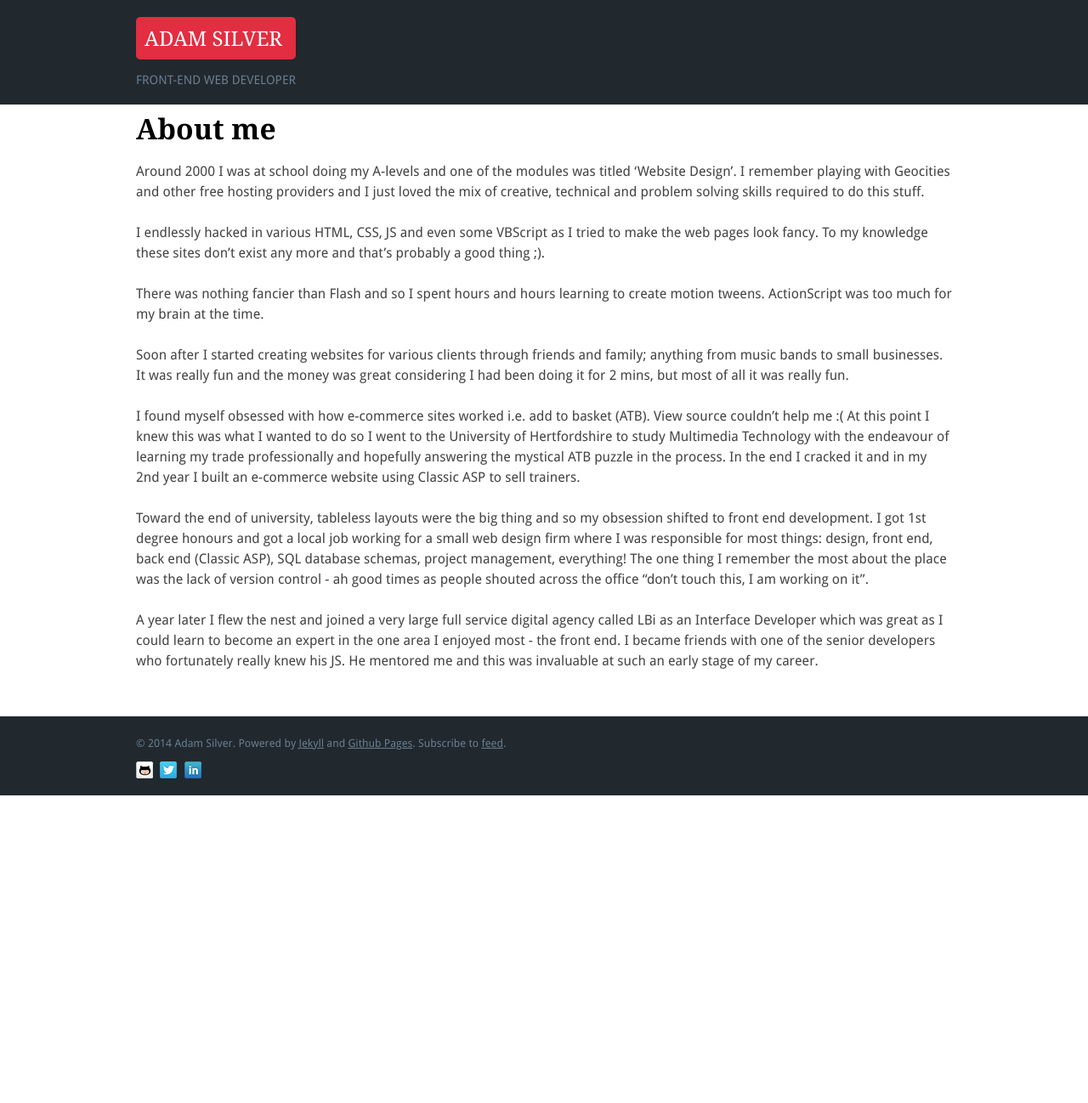
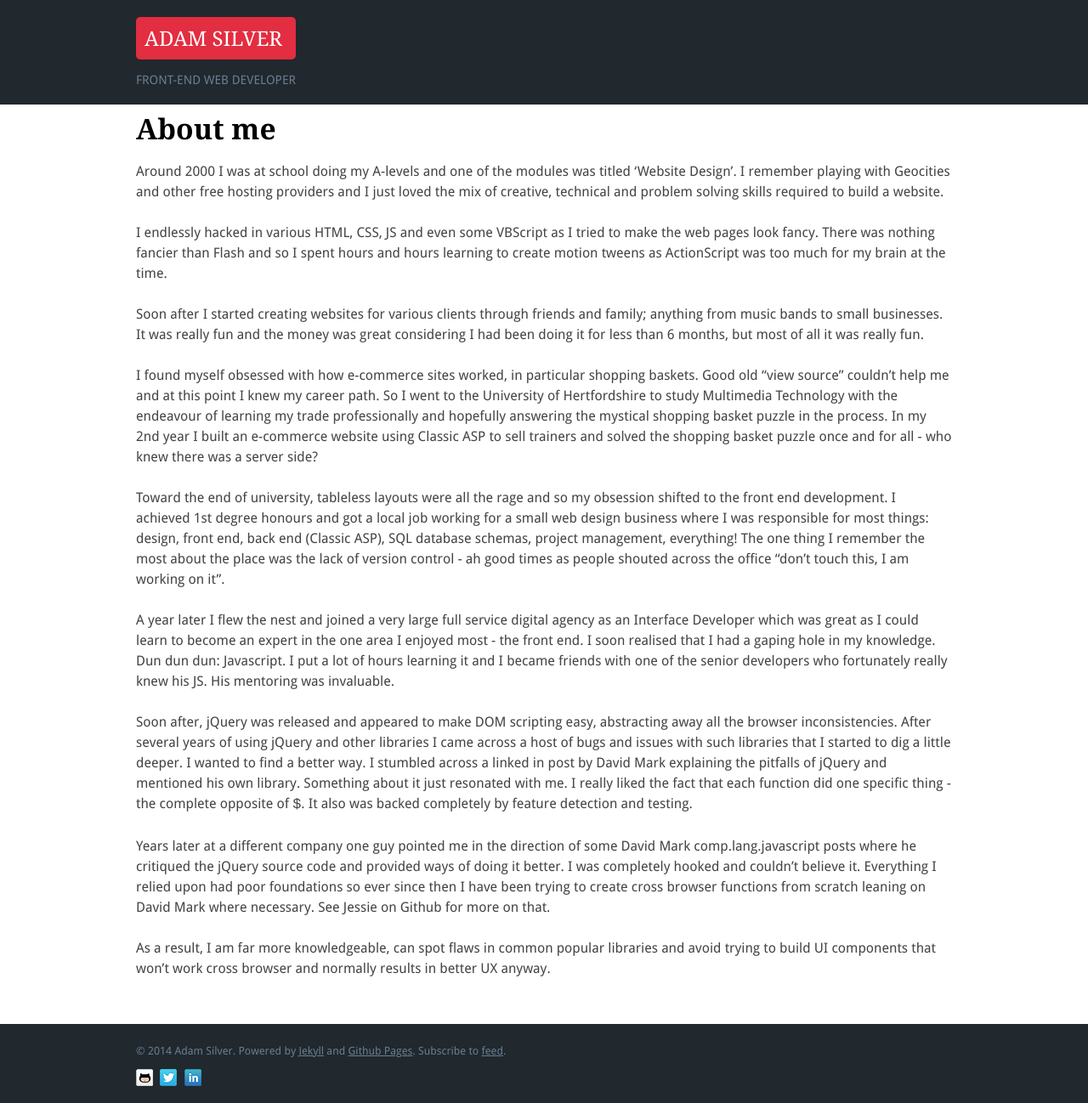
Before and after one commit to adamsilver/adamsilver.io-jekyll, a Jekyll site: the page built from about/index.md, in a window 1280 px wide. Shown: the whole page at 85% size. Built offline with Jekyll 4.4.1, drawn with Linux system fonts in a browser that asks for light colours; Markdown is read by kramdown in place of the engine named in the settings; before the commit the page ends 936 px from its top, so only the background shows below that.

Commit message:
updated about me

```diff
--- a/about/index.md
+++ b/about/index.md
@@ -6,19 +6,25 @@ id: about
 
 # About me
 
-Around 2000 I was at school doing my A-levels and one of the modules was titled 'Website Design'. I remember playing with Geocities and other free hosting providers and I just loved the mix of creative, technical and problem solving skills required to do this stuff.
+Around 2000 I was at school doing my A-levels and one of the modules was titled 'Website Design'. I remember playing with Geocities and other free hosting providers and I just loved the mix of creative, technical and problem solving skills required to build a website.
 
-I endlessly hacked in various HTML, CSS, JS and even some VBScript as I tried to make the web pages look fancy. To my knowledge these sites don't exist any more and that's probably a good thing ;).
+I endlessly hacked in various HTML, CSS, JS and even some VBScript as I tried to make the web pages look fancy. There was nothing fancier than Flash and so I spent hours and hours learning to create motion tweens as ActionScript was too much for my brain at the time.
 
-There was nothing fancier than Flash and so I spent hours and hours learning to create motion tweens. ActionScript was too much for my brain at the time.
+Soon after I started creating websites for various clients through friends and family; anything from music bands to small businesses. It was really fun and the money was great considering I had been doing it for less than 6 months, but most of all it was really fun.
 
-Soon after I started creating websites for various clients through friends and family; anything from music bands to small businesses. It was really fun and the money was great considering I had been doing it for 2 mins, but most of all it was really fun.
+I found myself obsessed with how e-commerce sites worked, in particular shopping baskets. Good old "view source" couldn't help me and at this point I knew my career path. So I went to the University of Hertfordshire to study Multimedia Technology with the endeavour of learning my trade professionally and hopefully answering the mystical shopping basket puzzle in the process. In my 2nd year I built an e-commerce website using Classic ASP to sell trainers
+and solved the shopping basket puzzle once and for all - who knew there was a
+ server side?
 
-I found myself obsessed with how e-commerce sites worked i.e. add to basket (ATB). View source couldn't help me :( At this point I knew this was what I wanted to do so I went to the University of Hertfordshire to study Multimedia Technology with the endeavour of learning my trade professionally and hopefully answering the mystical ATB puzzle in the process. In the end I cracked it and in my 2nd year I built an e-commerce website using Classic ASP to sell trainers.
+Toward the end of university, tableless layouts were all the rage and so my obsession shifted to the front end development. I achieved 1st degree honours and got a local job working for a small web design business where I was responsible for most things: design, front end, back end (Classic ASP), SQL database schemas, project management, everything! The one thing I remember the most about the place was the lack of version control - ah good times as people shouted across the office "don't touch this, I am working on it".
 
-Toward the end of university, tableless layouts were the big thing and so my obsession shifted to front end development. I got 1st degree honours and got a local job working for a small web design firm where I was responsible for most things: design, front end, back end (Classic ASP), SQL database schemas, project management, everything! The one thing I remember the most about the place was the lack of version control - ah good times as people shouted across the office "don't touch this, I am working on it".
+A year later I flew the nest and joined a very large full service digital agency as an Interface Developer which was great as I could learn to become an expert in the one area I enjoyed most - the front end. I soon realised that I had a gaping hole in my knowledge. Dun dun dun: Javascript. I put a lot of hours learning it and I became friends with one of the senior developers who fortunately really knew his JS. His mentoring was invaluable.
 
-A year later I flew the nest and joined a very large full service digital agency called LBi as an Interface Developer which was great as I could learn to become an expert in the one area I enjoyed most - the front end. I became friends with one of the senior developers who fortunately really knew his JS. He mentored me and this was invaluable at such an early stage of my career.
+Soon after, jQuery was released and appeared to make DOM scripting easy, abstracting away all the browser inconsistencies. After several years of using jQuery and other libraries I came across a host of bugs and issues with such libraries that I started to dig a little deeper. I wanted to find a better way. I stumbled across a linked in post by David Mark explaining the pitfalls of jQuery and mentioned his own library. Something about it just resonated with me. I really liked the fact that each function did one specific thing - the complete opposite of `$`. It also was backed completely by feature detection and testing.
+
+Years later at a different company one guy pointed me in the direction of some David Mark comp.lang.javascript posts where he critiqued the jQuery source code and provided ways of doing it better. I was completely hooked and couldn't believe it. Everything I relied upon had poor foundations so ever since then I have been trying to create cross browser functions from scratch leaning on David Mark where necessary. See Jessie on Github for more on that.
+
+As a result, I am far more knowledgeable, can spot flaws in common popular libraries and avoid trying to build UI components that won't work cross browser and normally results in better UX anyway.
 
 <!-- a b c
 I am highly experienced in HTML, CSS and various ECMAScript implementations found in the browser and I will be sharing my experience and knowledge through various [articles](/articles/).
```
